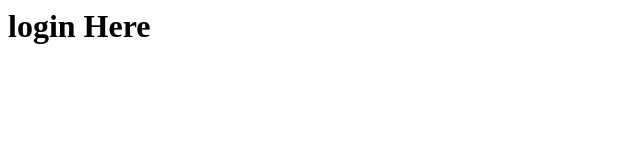
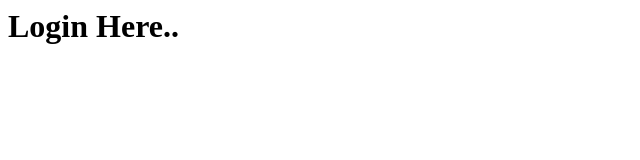
Before and after one commit to jaykitty/EcommApp_7AM, a plain HTML site: page login.html in a window 1280 px wide. Shown: the whole page, without its empty margins (0-640 px from the left). Drawn offline with Linux system fonts and the light colour scheme.

Commit message:
modified

```diff
--- a/login.html
+++ b/login.html
@@ -5,6 +5,6 @@
         </title>
     </head>
     <body>
-      <h1>login Here</h1>
+      <h1>Login Here..</h1>
     </body>
 </html>
```
